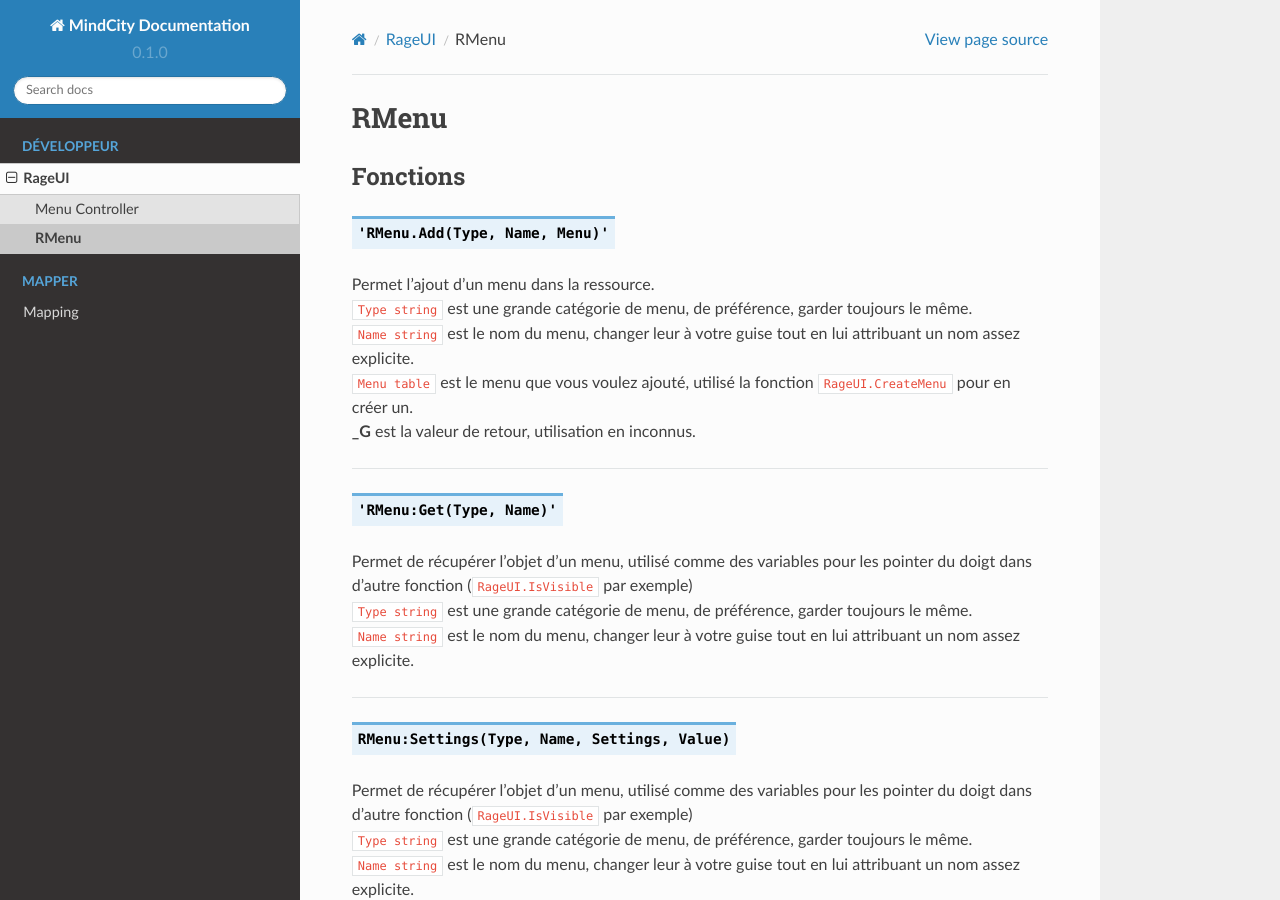
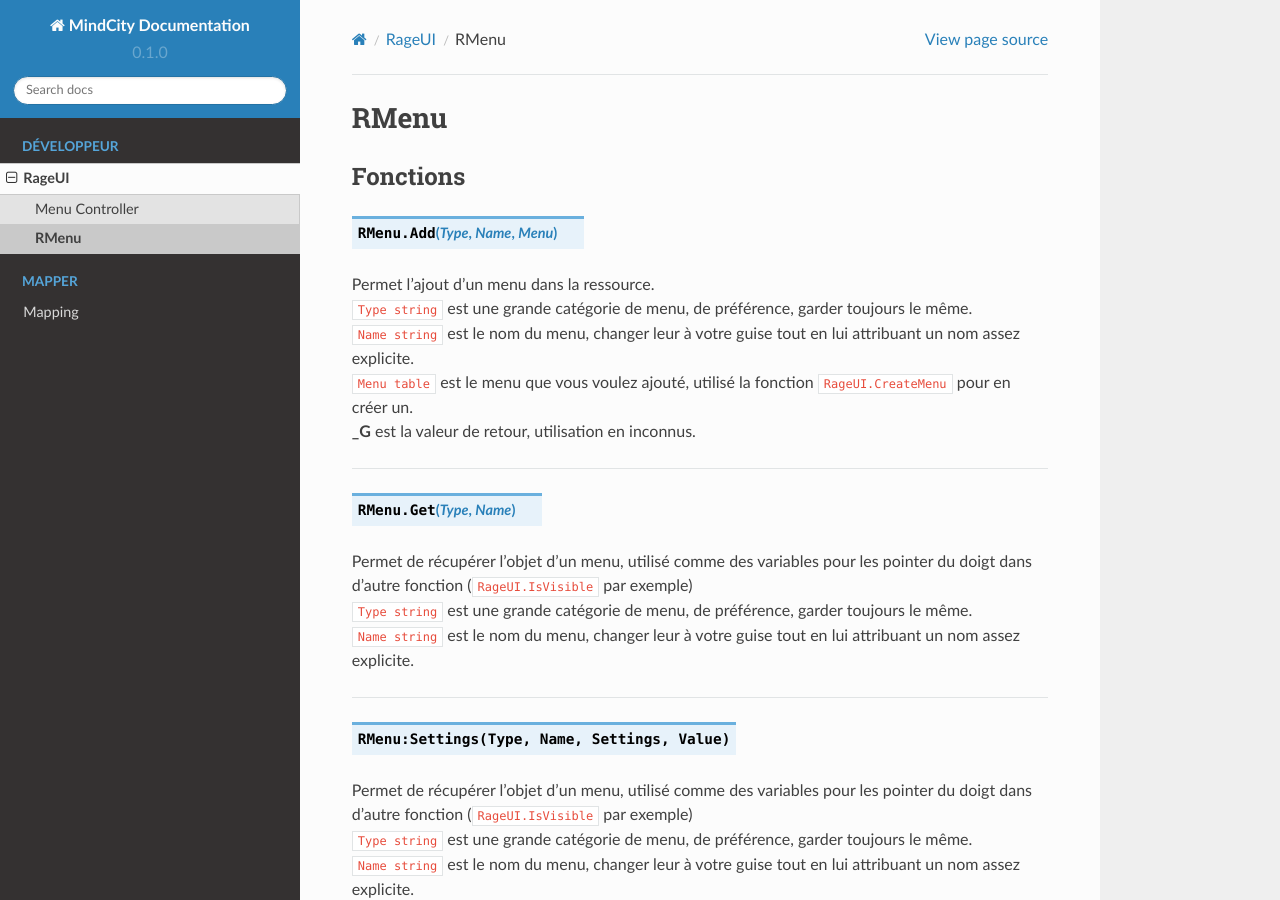
Before and after one commit to JustMordeckai/MindCity-Documentation, a Sphinx documentation site: the page built from docs/source/rageui/rmenu.rst, in a window 1280 px wide and 900 px high. Built offline with Sphinx 7.4.7 and the Read the Docs theme 2.0.0, drawn with Linux system fonts in a browser that asks for light colours.

```diff
--- a/docs/source/rageui/rmenu.rst
+++ b/docs/source/rageui/rmenu.rst
@@ -3,7 +3,7 @@ RMenu
 
 Fonctions
 ---------
-.. function:: 'RMenu.Add(Type, Name, Menu)'
+.. function:: RMenu.Add(Type, Name, Menu)
 |   Permet l'ajout d'un menu dans la ressource.
 |   ``Type string`` est une grande catégorie de menu, de préférence, garder toujours le même.
 |   ``Name string`` est le nom du menu, changer leur à votre guise tout en lui attribuant un nom assez explicite.
@@ -12,7 +12,7 @@ Fonctions
 
 _____
 
-.. function:: 'RMenu:Get(Type, Name)'
+.. function:: RMenu.Get(Type, Name)
 |   Permet de récupérer l'objet d'un menu, utilisé comme des variables pour les pointer du doigt dans d'autre fonction (``RageUI.IsVisible`` par exemple)
 |   ``Type string`` est une grande catégorie de menu, de préférence, garder toujours le même.
 |   ``Name string`` est le nom du menu, changer leur à votre guise tout en lui attribuant un nom assez explicite.
```
